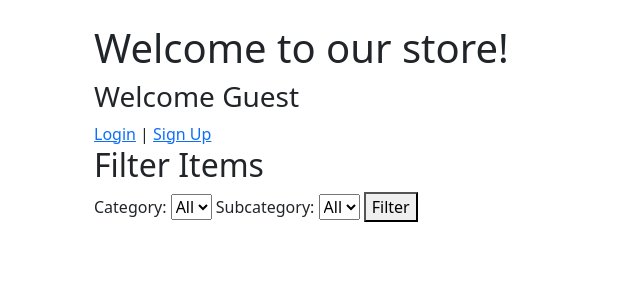
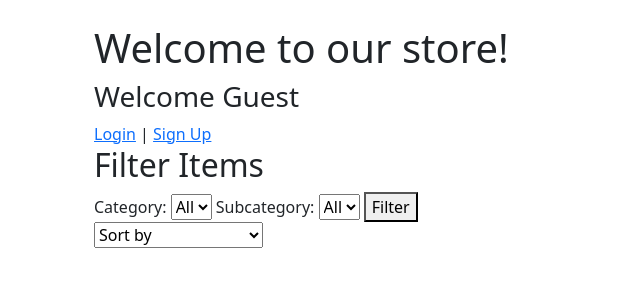
Before and after one commit to Shamit2105/woc7.0-django-ecommerce-Shamit, a Django app: page / in a window 1280 px wide. Shown: the part 56-356 px from the top of the page, without its empty margins (0-640 px from the left). Run offline with Django 5.2, Linux system fonts and the light colour scheme; data that the repository does not hold is empty.

Commit message:
adjusting sorting and optimizing the code

```diff
--- a/products/views.py
+++ b/products/views.py
@@ -3,7 +3,8 @@ from django.urls import reverse_lazy
 from django.views.generic import CreateView, ListView, DetailView,View,UpdateView
 from django.contrib import messages
 from django.contrib.auth.mixins import LoginRequiredMixin
-from django.db.models import Q
+from django.db.models import Q,F
+from django.db.models.functions import Cast
 
 from users.models import CustomUser
 from orders.models import UserOrder
@@ -16,38 +17,58 @@ class ItemCreateView(CreateView):
     template_name = 'item_create.html'
     success_url = reverse_lazy('home')
 
+from django.shortcuts import render
+from django.views import View
+from .models import Category, SubCategory, Item
+
 class ItemListView(View):
     template_name = 'home.html'
 
-    def get(self, request, *args, **kwargs):
-        # Handle initial page load or reset filters
-        categories = Category.objects.all()
-        subcategories = SubCategory.objects.all()
+    def get_filtered_items(self, request):
+
+        category = request.GET.get('category') or request.POST.get('category')
+        subcategory = request.GET.get('subcategory') or request.POST.get('subcategory')
+        sort_by = request.GET.get('sort_by') or request.POST.get('sort_by')
+
         items = Item.objects.all()
 
-        return render(request, self.template_name, {
-            'categories': categories,
-            'subcategories': subcategories,
-            'items': items,
-        })
-
-    def post(self, request, *args, **kwargs):
-        category = request.POST.get('category')
-        subcategory = request.POST.get('subcategory')
-        items = Item.objects.all()
         if category:
             items = items.filter(category__name=category)
         if subcategory:
             items = items.filter(subcategories__name=subcategory)
+        items = items.annotate(
+            discounted_price=F('price') * (1 - F('discount') / 100) # calculate discounted price by annotation
+        )
+        if sort_by == 'price_asc':
+            items = items.order_by('discounted_price')
+        elif sort_by == 'price_desc':
+            items = items.order_by('-discounted_price')
+        elif sort_by == 'rating_asc':
+            items = items.order_by('ratings')
+        elif sort_by == 'rating_desc':
+            items = items.order_by('-ratings')
+
+        return items, category, subcategory, sort_by
+
+    def get(self, request, *args, **kwargs):
+
+        items, category, subcategory, sort_by = self.get_filtered_items(request)
+
         categories = Category.objects.all()
         subcategories = SubCategory.objects.all()
+
         return render(request, self.template_name, {
             'categories': categories,
             'subcategories': subcategories,
             'items': items,
             'selected_category': category,
             'selected_subcategory': subcategory,
+            'selected_sort': sort_by,
         })
+
+    def post(self, request, *args, **kwargs):
+
+        return self.get(request, *args, **kwargs)
 
 
 class ItemDetailView(DetailView):
@@ -63,10 +84,11 @@ class ItemDetailView(DetailView):
 class SearchResultsListView(ListView):
     model = Item
     context_object_name = 'items'
-    template_name = 'search_results.html'
+    template_name = 'home.html'
 
     def get_queryset(self):
         query = self.request.GET.get('q')
+
         if not query:
             return Item.objects.none()
 
@@ -75,12 +97,6 @@ class SearchResultsListView(ListView):
             Q(category__name__icontains=query) |
             Q(subcategories__name__icontains=query)
         ).distinct()
-
-        if not items.exists():
-            messages.warning(self.request, "No such item found.")
-            return Item.objects.none()
-
-        return items
 
     def get(self, request, *args, **kwargs):
         if not self.get_queryset().exists():
--- a/templates/home.html
+++ b/templates/home.html
@@ -43,6 +43,16 @@ Home
             </select>
             <button type="submit">Filter</button>
         </form>
+        <form method="GET">
+            <select name="sort_by" onchange="this.form.submit()">
+                <option value="">Sort by</option>
+                <option value="price_asc" {% if selected_sort == "price_asc" %}selected{% endif %}>Price: Low to High</option>
+                <option value="price_desc" {% if selected_sort == "price_desc" %}selected{% endif %}>Price: High to Low</option>
+                <option value="rating_asc" {% if selected_sort == "rating_asc" %}selected{% endif %}>Rating: Low to High</option>
+                <option value="rating_desc" {% if selected_sort == "rating_desc" %}selected{% endif %}>Rating: High to Low</option>
+            </select>
+        </form>
+
     </div>
 
 
```
